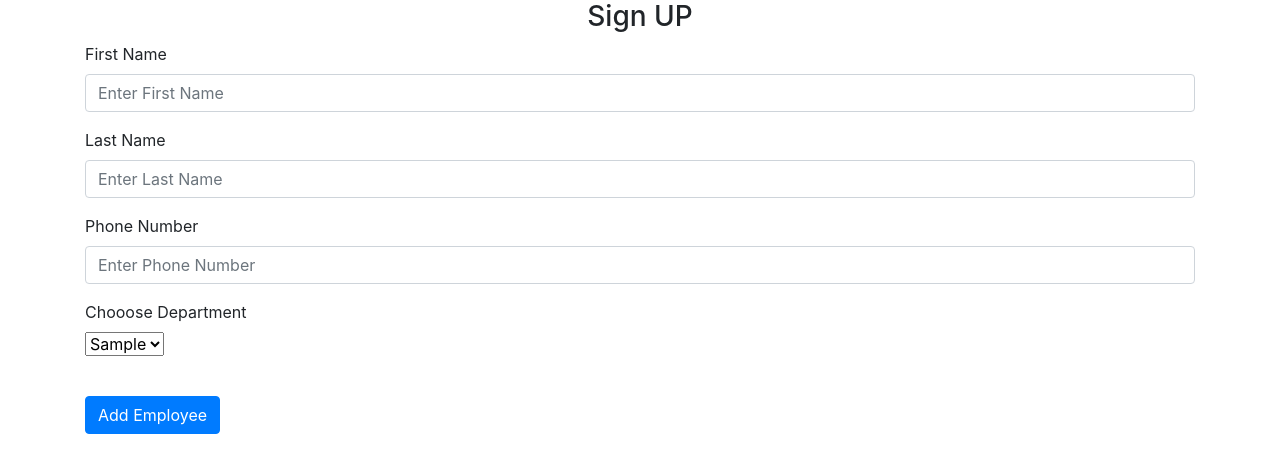
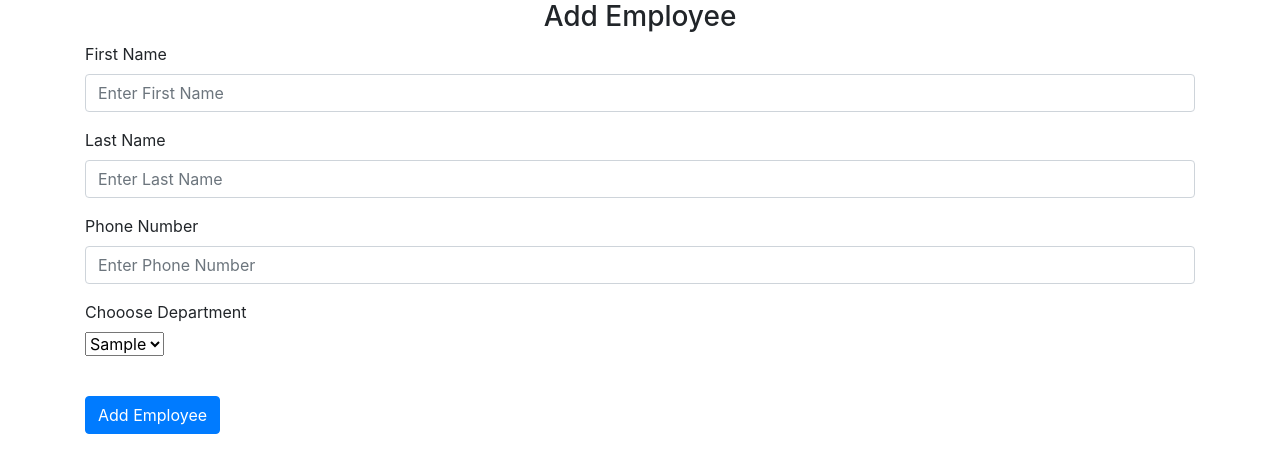
Before and after one commit to adamleszko97/FLASK_diff_conn, a Flask app: page /add_employee in a window 1280 px wide. Shown: the part 56-529 px from the top of the page. Run offline with Flask 2, Linux system fonts and the light colour scheme; a user stored in the database is signed in; tables that the repository leaves empty hold one stand-in row (values such as "Sample post"); some libraries are stand-ins or nearby versions.

Commit message:
Add employee title fix

```diff
--- a/website/templates/add_employee.html
+++ b/website/templates/add_employee.html
@@ -5,7 +5,7 @@
 {%block content%}
 
 <form method="POST">
-  <h3 align="center">Sign UP</h3>
+  <h3 align="center">Add Employee</h3>
   <div class="form-group">
     <label for="add_name">First Name</label>
     <input
```
